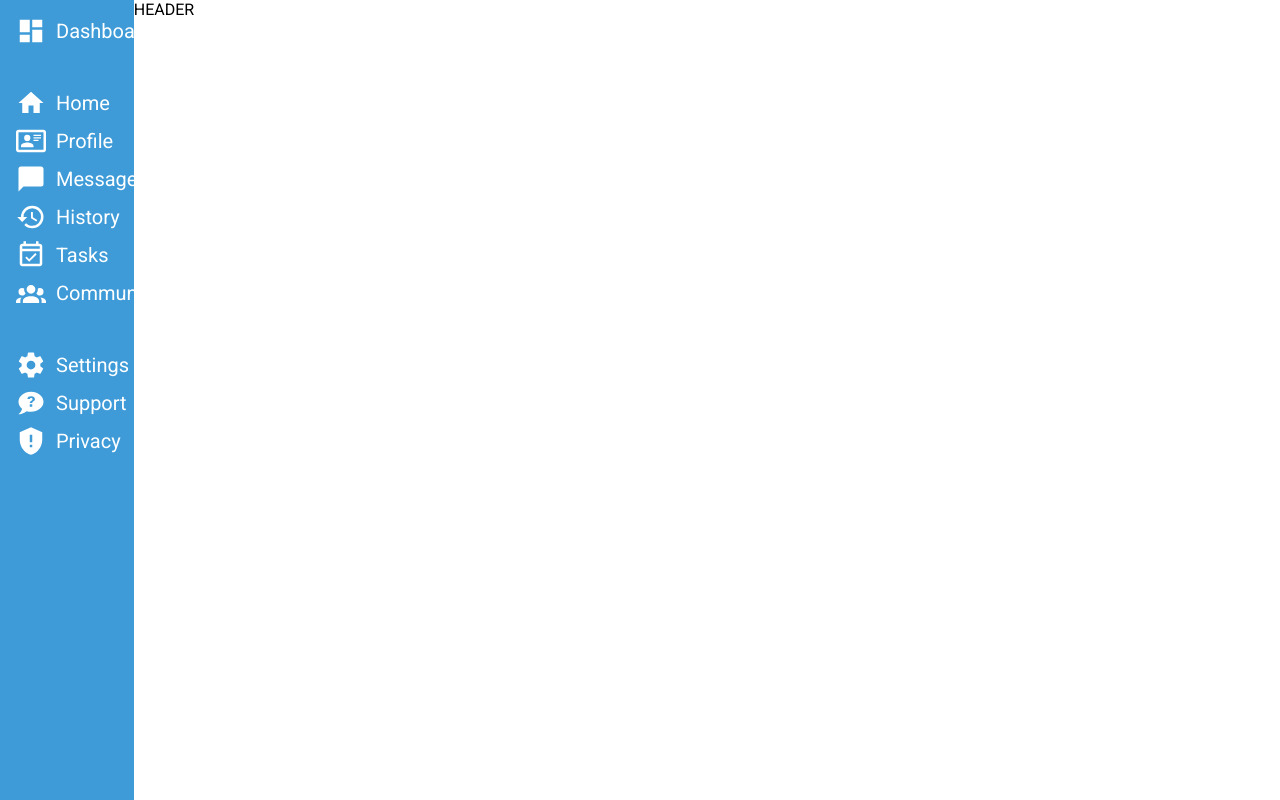
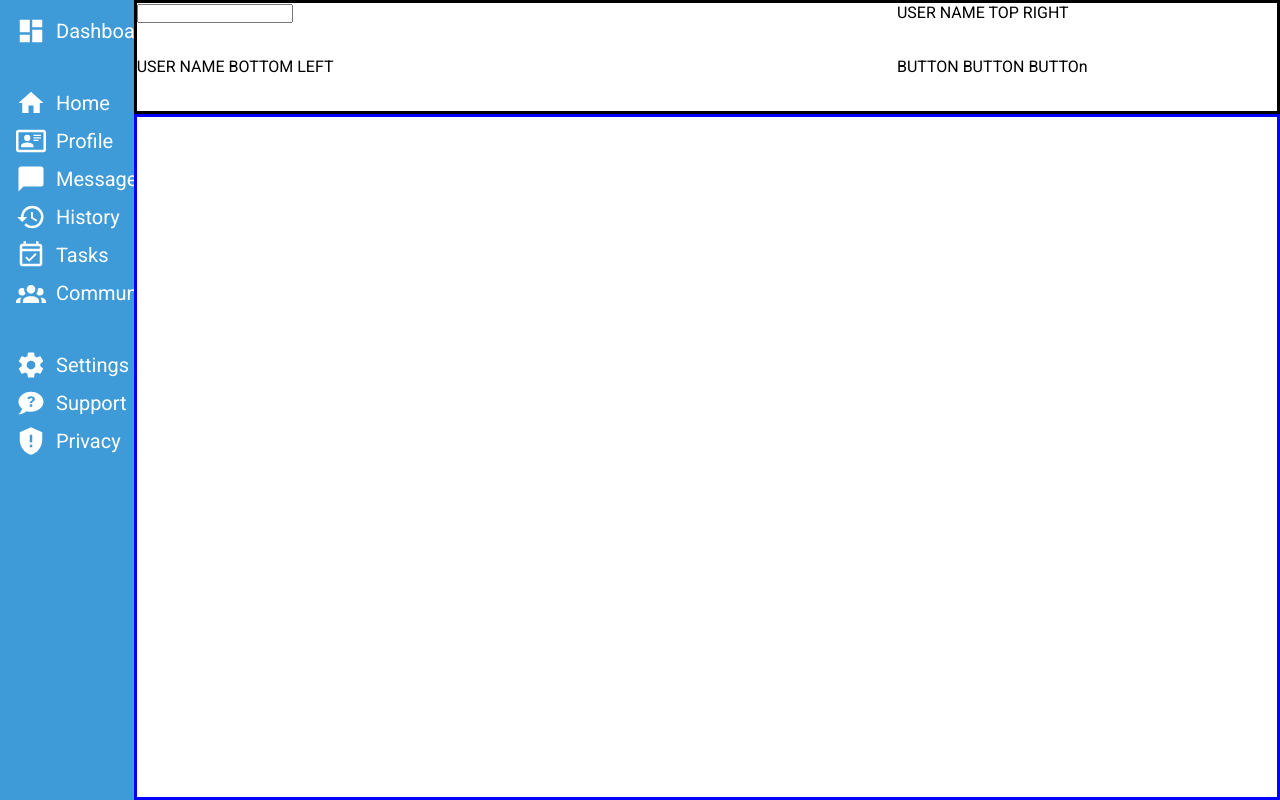
Before and after one commit to AriFarj/admin-dashboard, a plain HTML site: page index.html in a window 1280 px wide. Drawn offline with Linux system fonts and the light colour scheme.

Commit message:
started work on header

```diff
--- a/index.html
+++ b/index.html
@@ -42,9 +42,22 @@
             </div>
         </div>
 
-        <div class="content">
-            <header>HEADER</header>
+        <div class="content-container">
+            <header class="header">
+            <div class="search-box"><input type="text"></div>
+            <div class="user-profile">USER NAME TOP RIGHT</div>
+            <div class="hello-there">USER NAME BOTTOM LEFT</div>
+            <div class="action-buttons">BUTTON BUTTON BUTTOn</div>
+
+
+
+            </header>
+
+
+            <div class="content">
+            </div>
         </div>
+
     </div>
 </body>
 
--- a/style.css
+++ b/style.css
@@ -1,9 +1,12 @@
 @import url('https://fonts.googleapis.com/css2?family=Roboto:ital,wght@0,100..900;1,100..900&display=swap');
+
 
 * {
     margin: 0;
     padding: 0;
     font-family: Roboto, sans-serif;
+    /* used https://codepen.io/sosuke/pen/Pjoqqp codenpen to get filter values from hex color value */
+    --special-color: invert(100%) sepia(0%) saturate(0%) hue-rotate(233deg) brightness(102%) contrast(102%);
 }
 
 .container {
@@ -49,9 +52,30 @@
     width: 30px;
     grid-column: 1;
     /* used https://codepen.io/sosuke/pen/Pjoqqp codenpen to get filter values from hex color value */
-    filter: invert(100%) sepia(0%) saturate(0%) hue-rotate(233deg) brightness(102%) contrast(102%);
+    filter: var(--special-color);
 }
 
 .sidebar-link {
     grid-column: 2;
 }
+
+
+.content-container {
+    display: grid;
+    grid-template-rows: 1fr 6fr;
+
+}
+
+.header {
+    grid-row: 1;
+    border-style: solid;
+    display: grid;
+    grid-template-columns: 2fr 1fr;
+    grid-template-rows: 1fr 1fr ;
+}
+
+.content {
+    grid-row: 2;
+    border-style: solid;
+    border-color: blue;;
+}
```
